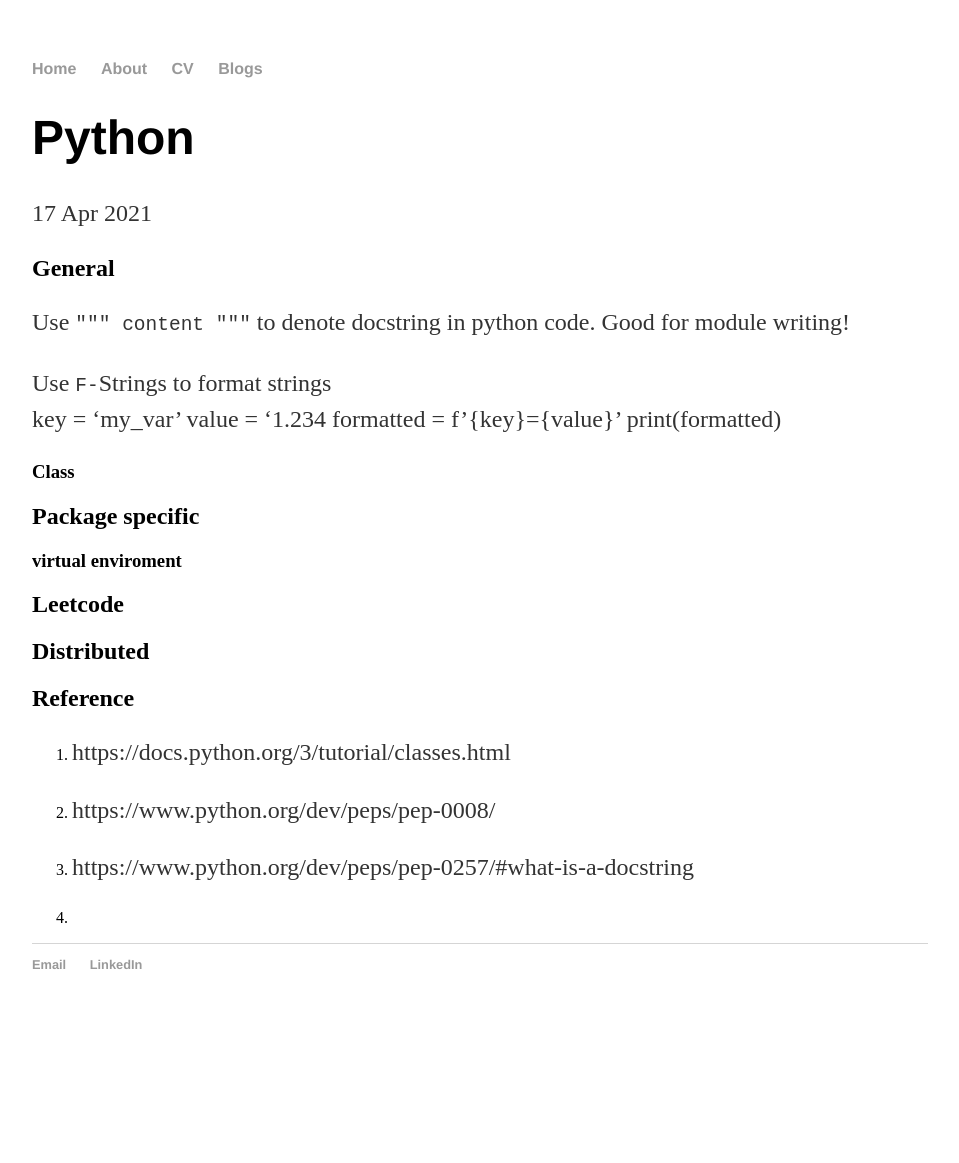
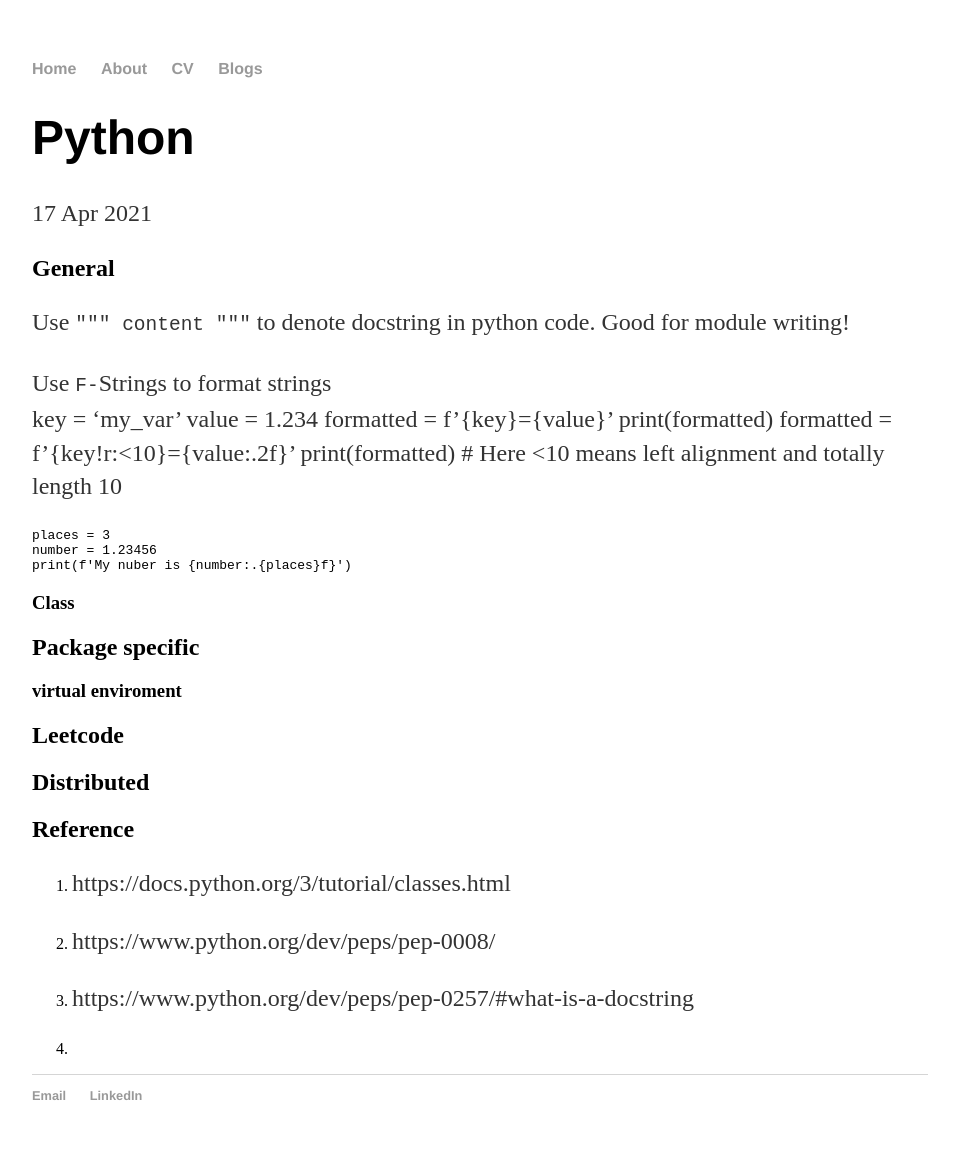
Before and after one commit to radarFudan/radarFudan.github.io, a Jekyll site: the page built from _posts/2021-04-17-Python.md, in a window 1280 px wide. Shown: the whole page, without its empty margins (160-1119 px from the left). Built offline with Jekyll 4.4.1, drawn with Linux system fonts in a browser that asks for light colours; before the commit the page ends 1032 px from its top, so only the background shows below that.

Commit message:
Update 2021-04-17-Python.md

```diff
--- a/_posts/2021-04-17-Python.md
+++ b/_posts/2021-04-17-Python.md
@@ -10,9 +10,16 @@ Use `""" content """` to denote docstring in python code. Good for module writin
 
 Use `F-`Strings to format strings <br>
     key = 'my_var'
-    value = '1.234
+    value = 1.234
     formatted = f'{key}={value}'
     print(formatted)
+    formatted = f'{key!r:<10}={value:.2f}'
+    print(formatted)
+    # Here <10 means left alignment and totally length 10
+
+    places = 3
+    number = 1.23456
+    print(f'My nuber is {number:.{places}f}')
 
 ### Class
 
```
